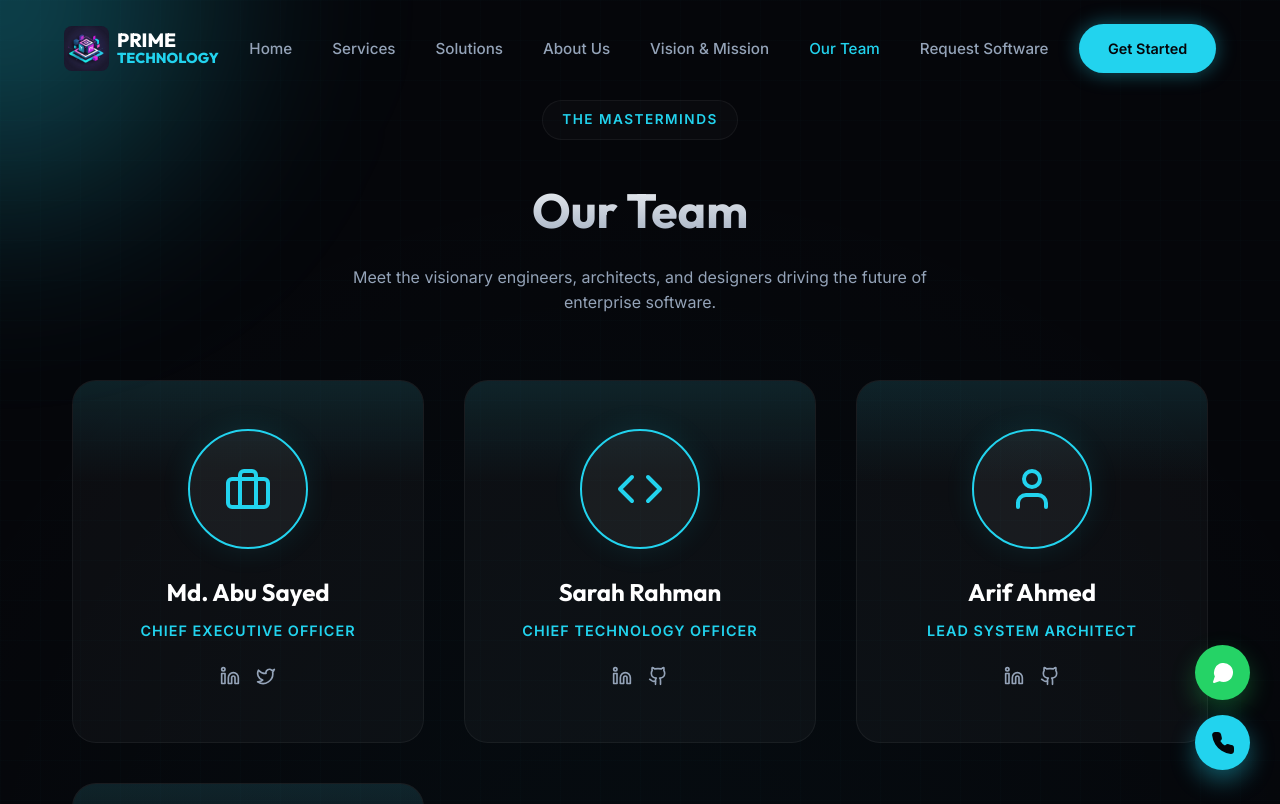
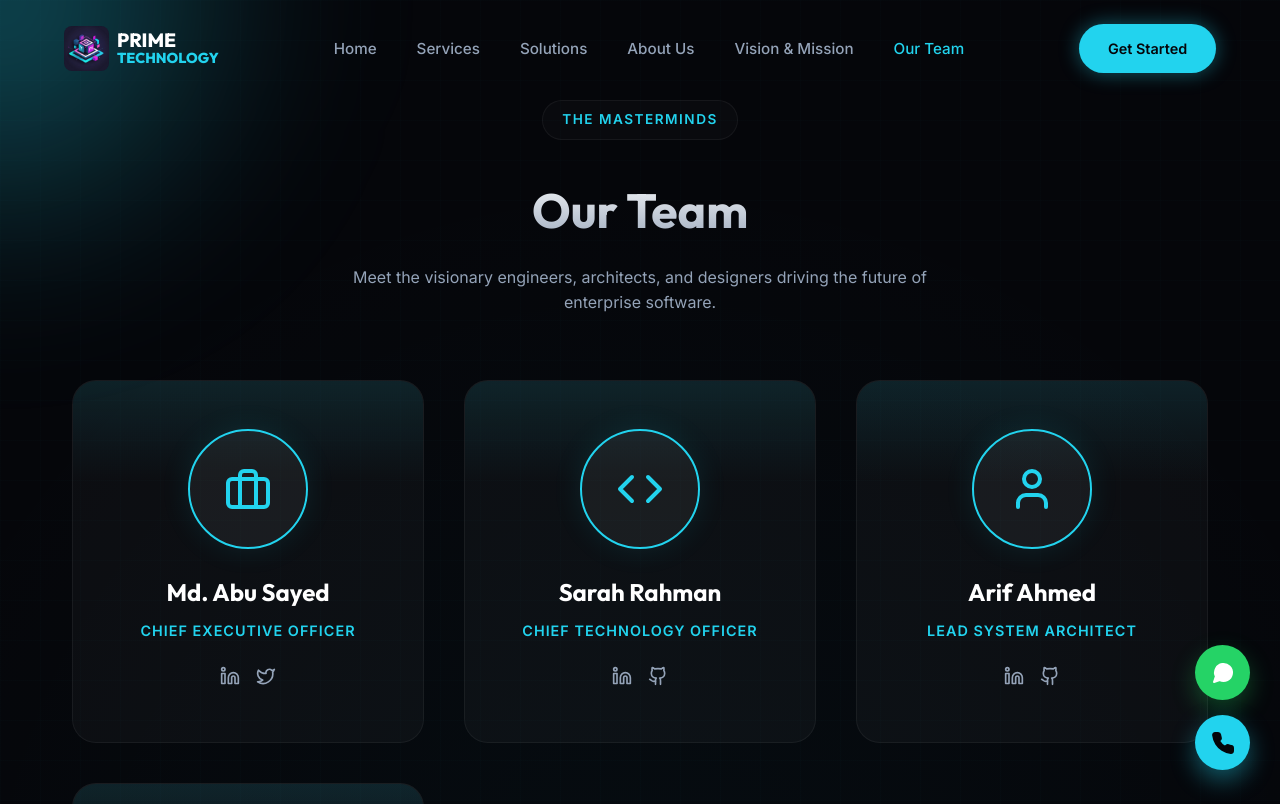
Before and after one commit to sadikhossainnub/primetechbd_website, a React (Vite) app: page /team in a window 1280 px wide. Shown: the top 804 px of the page. Built offline with nearby package versions, Linux system fonts and the light colour scheme.

Commit message:
feat: add Header component and update Dockerfile base image syntax

```diff
--- a/src/components/Header.jsx
+++ b/src/components/Header.jsx
@@ -33,7 +33,6 @@ const Header = () => {
                     <li><Link to="/about" className={location.pathname === '/about' ? 'active' : ''}>About Us</Link></li>
                     <li><Link to="/vision-mission" className={location.pathname === '/vision-mission' ? 'active' : ''}>Vision & Mission</Link></li>
                     <li><Link to="/team" className={location.pathname === '/team' ? 'active' : ''}>Our Team</Link></li>
-                    <li><Link to="/request" className={location.pathname === '/request' ? 'active' : ''}>Request Software</Link></li>
                 </ul>
                 <Link to="/request" className="btn-contact">Get Started</Link>
             </nav>
```
Also changed, not shown: 1 other file (tests, documents, lock files or other folders).
